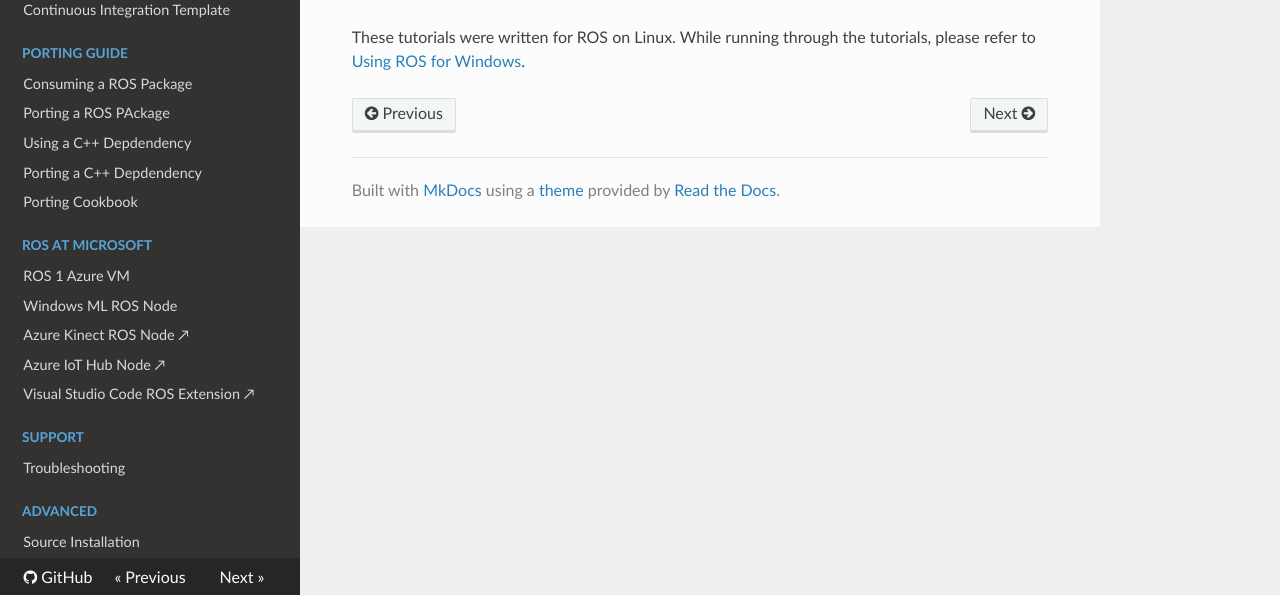
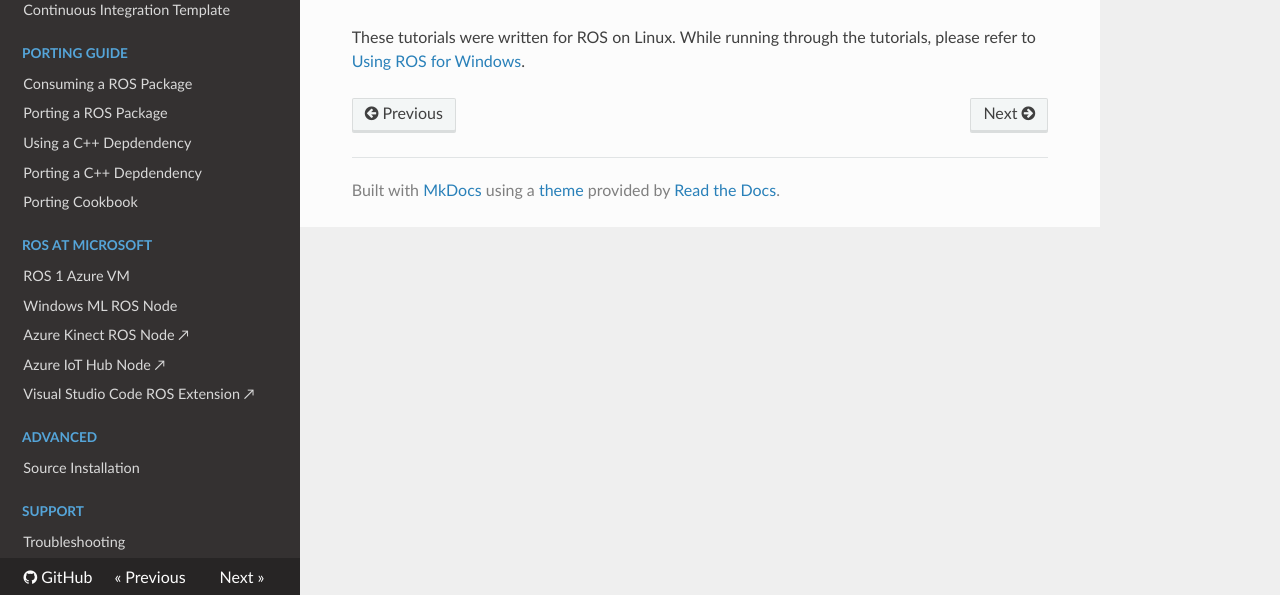
Before and after one commit to ms-iot/ROSOnWindows, an MkDocs documentation site: the page built from docs/GettingStarted/NewToROS.md, in a window 1280 px wide. Shown: the part 302-897 px from the top of the page. Built offline with MkDocs 1.6.1, drawn with Linux system fonts in a browser that asks for light colours; nearby versions of some CDN libraries.

Commit message:
minor edits
- fixed a typo.
- used https://aka.ms/ros/vscode for better traffic analytics.
- moved `support` to the bottom.

```diff
--- a/mkdocs.yml
+++ b/mkdocs.yml
@@ -18,7 +18,7 @@ nav:
         - Continuous Integration Template: GettingStarted/SetupCI.md
     - Porting Guide:
         - Consuming a ROS Package: GettingStarted/UsingROSonWindows.md
-        - Porting a ROS PAckage: GettingStarted/PortingANode.md
+        - Porting a ROS Package: GettingStarted/PortingANode.md
         - Using a C++ Depdendency: GettingStarted/UsingVCPKG.md
         - Porting a C++ Depdendency: GettingStarted/AddingVCPKG.md
         - Porting Cookbook: Porting/Cookbook.md
@@ -27,10 +27,10 @@ nav:
         - Windows ML ROS Node: ROSAtMS/WinML.md
         - Azure Kinect ROS Node &nearr;: https://github.com/microsoft/azure_kinect_ros_driver
         - Azure IoT Hub Node &nearr;: https://github.com/microsoft/ros_azure_iothub
-        - Visual Studio Code ROS Extension &nearr;: https://marketplace.visualstudio.com/items?itemName=ms-iot.vscode-ros
+        - Visual Studio Code ROS Extension &nearr;: https://aka.ms/ros/vscode
+    - Advanced:
+        - Source Installation: Build/source.md
     - Support:
         - Troubleshooting: GettingStarted/Troubleshooting.md
-    - Advanced:
-        - Source Installation: Build/source.md
 theme: readthedocs
 use_directory_urls: false
```
